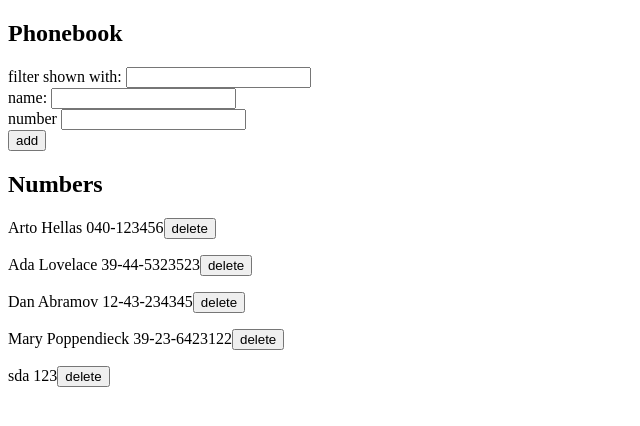
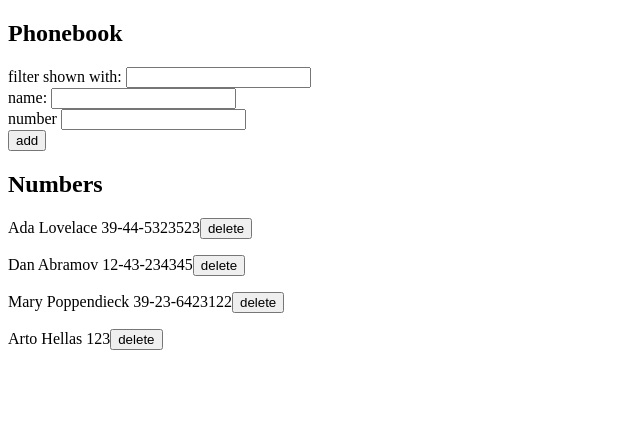
Before and after one commit to LethalSnake1337/fullstackopen, a React (Vite) app in the folder part02/phonebook/: page / in a window 1280 px wide. Shown: the top 426 px of the page, without its empty margins (0-640 px from the left). Built offline with nearby package versions, Linux system fonts and the light colour scheme; data requests are answered from the project's data file.

Commit message:
Exercise 2.15

```diff
--- a/part02/phonebook/db.json
+++ b/part02/phonebook/db.json
@@ -1,10 +1,5 @@
 {
   "persons": [
-    {
-      "name": "Arto Hellas",
-      "number": "040-123456",
-      "id": "1"
-    },
     {
       "name": "Ada Lovelace",
       "number": "39-44-5323523",
@@ -21,9 +16,9 @@
       "id": "4"
     },
     {
-      "id": "4d59",
-      "name": "sda",
-      "number": "123"
+      "name": "Arto Hellas",
+      "number": "123",
+      "id": "85ee"
     }
   ]
 }
--- a/part02/phonebook/src/App.jsx
+++ b/part02/phonebook/src/App.jsx
@@ -35,7 +35,7 @@ const App = () => {
     };
 
     const personExists = persons.filter(
-      (person) => JSON.stringify(person) === JSON.stringify(newPersonObject)
+      (person) => person.name === newPersonObject.name
     );
 
     if (personExists.length === 0) {
@@ -43,7 +43,14 @@ const App = () => {
         setPersons(persons.concat(returnedPersons))
       );
     } else {
-      alert(`${newName} is already added to phonebook`);
+      Communication.update(personExists[0].id, newPersonObject).then(
+        (returnedPerson) =>
+          setPersons(
+            persons.map((person) =>
+              person.id === returnedPerson.id ? returnedPerson : person
+            )
+          )
+      );
     }
     setNewName("");
     setNewNumber("");
```
